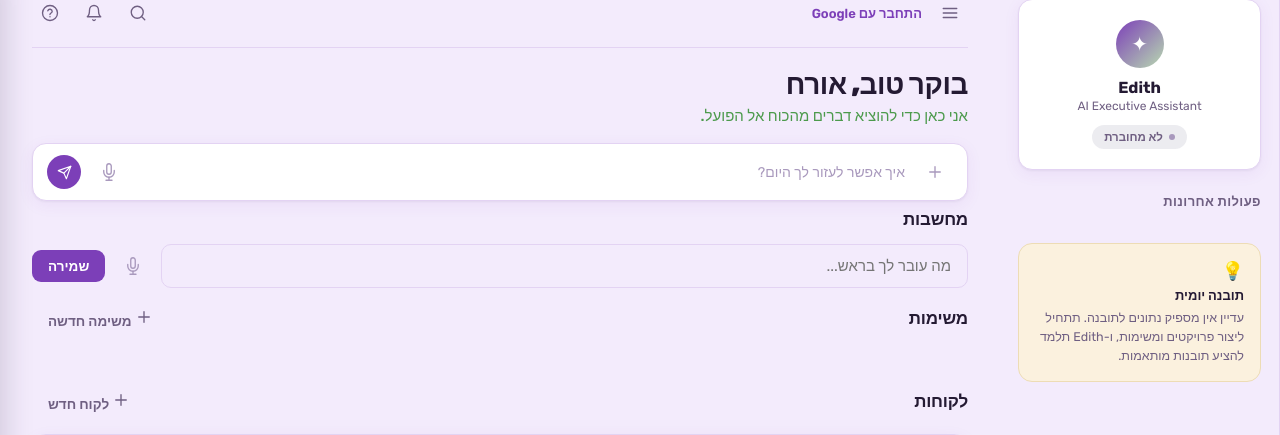
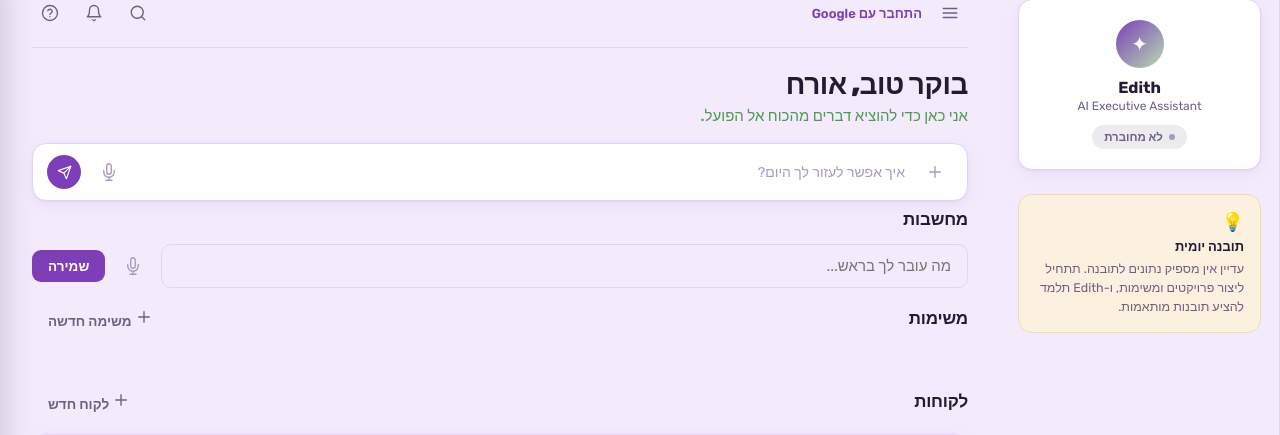
Before and after one commit to almogbrt/Idea-app, a FastAPI app: page / in a window 1280 px wide. Shown: the part 25-460 px from the top of the page. Run offline with FastAPI, Linux system fonts and the light colour scheme; data that the repository does not hold is empty; parts of the project's set-up code (start-up, migrations or seed data) failed here and were passed over.

Commit message:
Remove the "פעולות אחרונות" recent-activity feed from the side panel
Frontend only — the underlying /dashboard/activity endpoint and
ListActivityUseCase are left as-is, just no longer rendered.

Co-Authored-By: Claude Sonnet 5 <noreply@anthropic.com>
Claude-Session: https://claude.ai/code/session_015pwPfZJSWcvA7guVByoUig

```diff
--- a/app/interfaces/web/static/app.css
+++ b/app/interfaces/web/static/app.css
@@ -549,20 +549,6 @@ input {
   margin: 0;
 }
 
-.section-heading--tight {
-  margin-bottom: 10px;
-  margin-top: 24px;
-}
-
-.section-heading--tight h3 {
-  font-size: 13px;
-  text-transform: uppercase;
-  letter-spacing: 0.4px;
-  color: var(--text-muted);
-  margin: 0;
-  font-weight: 700;
-}
-
 #tasks-section {
   margin-bottom: 32px;
 }
--- a/app/interfaces/web/templates/index.html
+++ b/app/interfaces/web/templates/index.html
@@ -257,12 +257,6 @@
         <div class="status-pill" id="edith-status"><span class="dot dot--green"></span> מחוברת ומוכנה</div>
       </div>
 
-      <div class="section-heading section-heading--tight">
-        <h3>פעולות אחרונות</h3>
-      </div>
-      <div id="activity-feed"></div>
-      <div id="activity-empty" class="empty-state empty-state--small" hidden>אין עדיין פעילות.</div>
-
       <div class="insight-card">
         <div class="insight-icon">💡</div>
         <div class="insight-title">תובנה יומית</div>
```
Also changed, not shown: other parts of app/interfaces/web/static/app.css (+0 -36 lines), app/interfaces/web/static/app.js (+0 -33 lines).
